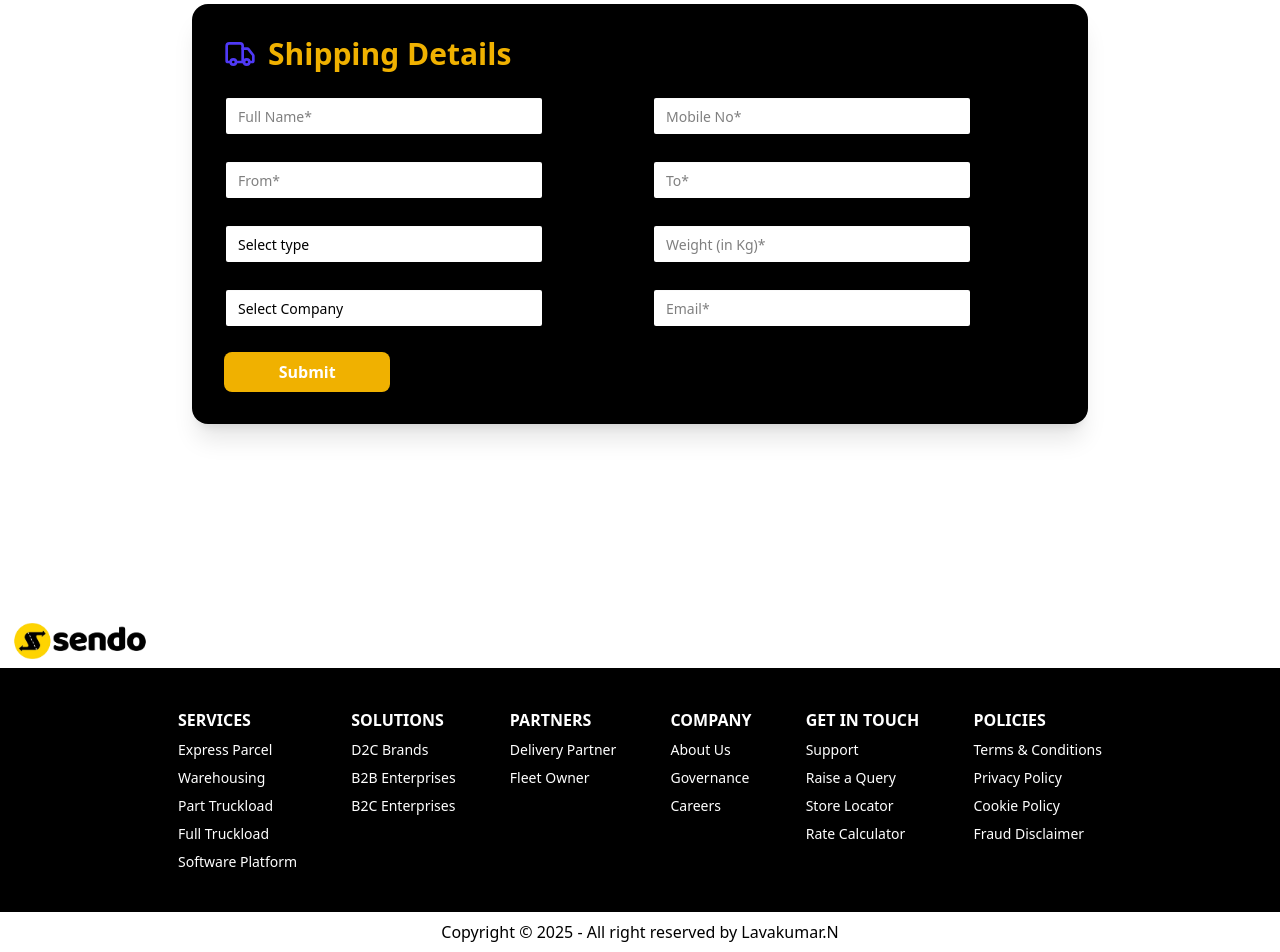
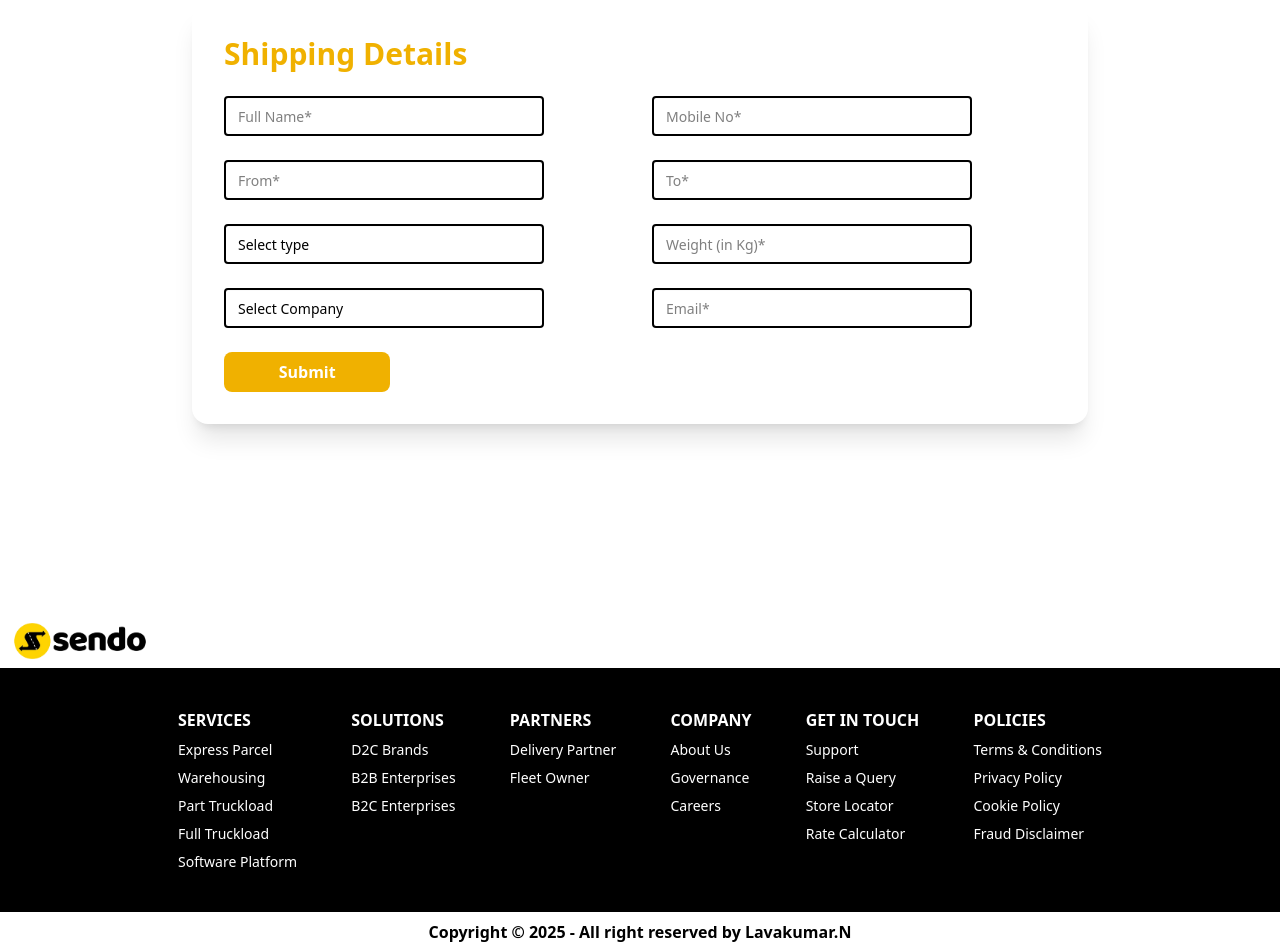
Before and after one commit to rahulpant2002/sendo, a React (Vite) app: page /contact in a window 1280 px wide. Shown: the part 626-1578 px from the top of the page. Built offline with nearby package versions, Linux system fonts and the light colour scheme.

Commit message:
Changes Done

```diff
--- a/src/components/AboutPage/Industries.jsx
+++ b/src/components/AboutPage/Industries.jsx
@@ -27,7 +27,7 @@ const industries = [
 export default function Industries() {
 
   return (
-    <div className="max-w-5xl mx-auto text-center text-black py-12">
+    <div className="max-w-5xl mx-auto text-center text-black py-12 px-4">
       <h2 className="text-3xl font-semibold mb-6">Industries We Serve</h2>
       <div className="w-16 h-1 bg-yellow-500 mx-auto mb-8"></div>
       <div className="grid grid-cols-2 md:grid-cols-3 lg:grid-cols-5 gap-6">
--- a/src/components/ContactPage/ContactForm.jsx
+++ b/src/components/ContactPage/ContactForm.jsx
@@ -1,3 +1,107 @@
+import { useState } from "react";
+import { Truck } from "lucide-react";
+import { ToastContainer, toast } from "react-toastify";
+import "react-toastify/dist/ReactToastify.css";
+
+function ContactForm() {
+  const [formData, setFormData] = useState({
+    fullName: "",
+    mobileNo: "",
+    from: "",
+    to: "",
+    type: "",
+    company: "",
+    weight: "",
+    email: ""
+  });
+
+  const handleSubmit = async (e) => {
+    e.preventDefault();
+    try {
+      const response = await fetch("http://localhost:5000/submit", {
+        method: "POST",
+        headers: {
+          "Content-Type": "application/json",
+        },
+        body: JSON.stringify(formData),
+      });
+
+      const result = await response.json();
+      if (response.ok) {
+        toast.success("Successfully Submitted! 🎉");
+        setFormData({
+          fullName: "",
+          mobileNo: "",
+          from: "",
+          to: "",
+          type: "",
+          company: "",
+          weight: "",
+          email: ""
+        });
+      } else {
+        toast.error(result.message || "Submission failed.");
+      }
+    } catch (error) {
+      console.error("Error submitting form:", error);
+      toast.error("Failed to submit form");
+    }
+  };
+
+  const handleChange = (e) => {
+    const { name, value } = e.target;
+    setFormData((prev) => ({ ...prev, [name]: value }));
+  };
+
+  return (
+    <div className="min-h-screen p-4 flex justify-center items-center">
+      <div className="bg-white rounded-2xl shadow-xl p-6 md:p-8 w-full max-w-4xl">
+        <div className="flex items-center gap-3 mb-6">
+          {/* <Truck className="w-8 h-8 text-indigo-600" /> */}
+          <h1 className="text-2xl md:text-3xl font-bold text-yellow-500">Shipping Details</h1>
+        </div>
+
+        <form onSubmit={handleSubmit} className="grid grid-cols-1 md:grid-cols-2 gap-6">
+          <input type="text" name="fullName" value={formData.fullName} onChange={handleChange} placeholder="Full Name*" required className="input bg-white text-black border-black border-2" />
+          <input type="tel" name="mobileNo" value={formData.mobileNo} onChange={handleChange} placeholder="Mobile No*" required className="input  bg-white text-black border-black border-2" />
+          <input type="text" name="from" value={formData.from} onChange={handleChange} placeholder="From*" required className="input  bg-white text-black border-black border-2" />
+          <input type="text" name="to" value={formData.to} onChange={handleChange} placeholder="To*" required className="input  bg-white text-black border-black border-2" />
+
+          <select name="type" value={formData.type} onChange={handleChange} required className="input  bg-white text-black border-black border-2">
+            <option value="">Select type</option>
+            <option value="ftl">FTL</option>
+            <option value="ptl">PTL</option>
+            <option value="parcel">Parcel</option>
+            <option value="package">Package</option>
+          </select>
+
+          <input type="number" name="weight" value={formData.weight} onChange={handleChange} placeholder="Weight (in Kg)*" required min="0" step="1" className="input  bg-white text-black border-black border-2" />
+
+          <select name="company" value={formData.company} onChange={handleChange} required className="input  bg-white text-black border-black border-2">
+            <option value="">Select Company</option>
+            <option value="d2c">D2C</option>
+            <option value="b2b">B2B</option>
+            <option value="b2c">B2C</option>
+          </select>
+
+          <input type="email" name="email" value={formData.email} onChange={handleChange} placeholder="Email*" required className="input  bg-white text-black border-black border-2" />
+
+          <button type="submit" className="w-[20%] md:col-span-2 bg-yellow-500 text-white font-semibold py-2 rounded-lg cursor-pointer">
+            Submit
+          </button>
+
+        </form>
+      </div>
+
+      {/* Toast Container */}
+      <ToastContainer position="top-right" autoClose={3000} />
+    </div>
+  );
+}
+
+export default ContactForm;
+
+
 // import { useState } from "react";
 // import { Truck, Package2, Building2 } from "lucide-react";
 
@@ -96,107 +200,3 @@
 // const inputStyle = "w-full px-4 py-2 border border-gray-300 rounded-lg focus:ring-2 focus:ring-indigo-500 focus:border-indigo-500 transition";
 // const Input = ({ ...props }) => <input className={inputStyle} {...props} />;
 // const Select = ({ children, ...props }) => <select className={inputStyle} {...props}>{children}</select>;
-
-
-import { useState } from "react";
-import { Truck } from "lucide-react";
-import { ToastContainer, toast } from "react-toastify";
-import "react-toastify/dist/ReactToastify.css";
-
-function ContactForm() {
-  const [formData, setFormData] = useState({
-    fullName: "",
-    mobileNo: "",
-    from: "",
-    to: "",
-    type: "",
-    company: "",
-    weight: "",
-    email: ""
-  });
-
-  const handleSubmit = async (e) => {
-    e.preventDefault();
-    try {
-      const response = await fetch("http://localhost:5000/submit", {
-        method: "POST",
-        headers: {
-          "Content-Type": "application/json",
-        },
-        body: JSON.stringify(formData),
-      });
-
-      const result = await response.json();
-      if (response.ok) {
-        toast.success("Successfully Submitted! 🎉");
-        setFormData({
-          fullName: "",
-          mobileNo: "",
-          from: "",
-          to: "",
-          type: "",
-          company: "",
-          weight: "",
-          email: ""
-        });
-      } else {
-        toast.error(result.message || "Submission failed.");
-      }
-    } catch (error) {
-      console.error("Error submitting form:", error);
-      toast.error("Failed to submit form");
-    }
-  };
-
-  const handleChange = (e) => {
-    const { name, value } = e.target;
-    setFormData((prev) => ({ ...prev, [name]: value }));
-  };
-
-  return (
-    <div className="min-h-screen p-4 flex justify-center items-center">
-      <div className="bg-black rounded-2xl shadow-xl p-6 md:p-8 w-full max-w-4xl">
-        <div className="flex items-center gap-3 mb-6">
-          <Truck className="w-8 h-8 text-indigo-600" />
-          <h1 className="text-2xl md:text-3xl font-bold text-yellow-500">Shipping Details</h1>
-        </div>
-
-        <form onSubmit={handleSubmit} className="grid grid-cols-1 md:grid-cols-2 gap-6">
-          <input type="text" name="fullName" value={formData.fullName} onChange={handleChange} placeholder="Full Name*" required className="input bg-white text-black border-black border-2" />
-          <input type="tel" name="mobileNo" value={formData.mobileNo} onChange={handleChange} placeholder="Mobile No*" required className="input  bg-white text-black border-black border-2" />
-          <input type="text" name="from" value={formData.from} onChange={handleChange} placeholder="From*" required className="input  bg-white text-black border-black border-2" />
-          <input type="text" name="to" value={formData.to} onChange={handleChange} placeholder="To*" required className="input  bg-white text-black border-black border-2" />
-
-          <select name="type" value={formData.type} onChange={handleChange} required className="input  bg-white text-black border-black border-2">
-            <option value="">Select type</option>
-            <option value="ftl">FTL</option>
-            <option value="ptl">PTL</option>
-            <option value="parcel">Parcel</option>
-            <option value="package">Package</option>
-          </select>
-
-          <input type="number" name="weight" value={formData.weight} onChange={handleChange} placeholder="Weight (in Kg)*" required min="0" step="1" className="input  bg-white text-black border-black border-2" />
-
-          <select name="company" value={formData.company} onChange={handleChange} required className="input  bg-white text-black border-black border-2">
-            <option value="">Select Company</option>
-            <option value="d2c">D2C</option>
-            <option value="b2b">B2B</option>
-            <option value="b2c">B2C</option>
-          </select>
-
-          <input type="email" name="email" value={formData.email} onChange={handleChange} placeholder="Email*" required className="input  bg-white text-black border-black border-2" />
-
-          <button type="submit" className="w-[20%] md:col-span-2 bg-yellow-500 text-white font-semibold py-2 rounded-lg cursor-pointer">
-            Submit
-          </button>
-
-        </form>
-      </div>
-
-      {/* Toast Container */}
-      <ToastContainer position="top-right" autoClose={3000} />
-    </div>
-  );
-}
-
-export default ContactForm;
--- a/src/components/Footer.jsx
+++ b/src/components/Footer.jsx
@@ -83,7 +83,7 @@ const Footer = () => {
           </div>
         </div>
       </footer>
-      <p className='text-center text-black p-2 bg-white'>Copyright © {new Date().getFullYear()} - All right reserved by Lavakumar.N</p>
+      <p className='text-center text-black font-semibold p-2 bg-white'>Copyright © {new Date().getFullYear()} - All right reserved by Lavakumar.N</p>
     </div>
   );
 };
--- a/src/components/HomePage/ServiceSlider.jsx
+++ b/src/components/HomePage/ServiceSlider.jsx
@@ -63,7 +63,7 @@ export default function ServicesSlider() {
       </button>
 
       <div className="relative w-full max-w-5xl flex overflow-hidden">
-        <button className="absolute left-2 top-1/2 transform -translate-y-1/2 z-10 bg-black text-white p-2 rounded-full shadow-lg cursor-pointer" onClick={prevSlide}>
+        <button className="absolute left-2 top-1/2 transform -translate-y-1/2 z-10 bg-black p-2 rounded-full shadow-lg cursor-pointer" onClick={prevSlide}>
           <FaArrowLeft />
         </button>
 
@@ -74,13 +74,13 @@ export default function ServicesSlider() {
           animate={{ opacity: 1, x: 0 }}
           transition={{ duration: 0.5 }}
         >
-          <div className="bg-yellow-500 text-black p-6 rounded-lg shadow-lg w-full max-w-sm text-center">
+          <div className="bg-yellow-500 text-white p-6 rounded-lg shadow-lg w-full max-w-sm text-center">
             <h3 className="text-lg font-semibold mb-2">{slides[currentSlide].title}</h3>
             <p className="text-sm">{slides[currentSlide].description}</p>
           </div>
         </motion.div>
 
-        <button className="absolute right-2 top-1/2 transform -translate-y-1/2 z-10 bg-black text-white p-2 rounded-full shadow-lg cursor-pointer" onClick={nextSlide}>
+        <button className="absolute right-2 top-1/2 transform -translate-y-1/2 z-10 bg-black p-2 rounded-full shadow-lg cursor-pointer" onClick={nextSlide}>
           <FaArrowRight />
         </button>
       </div>
```
Also changed, not shown: src/components/AboutPage/Founders.jsx (+35 -13 lines).
